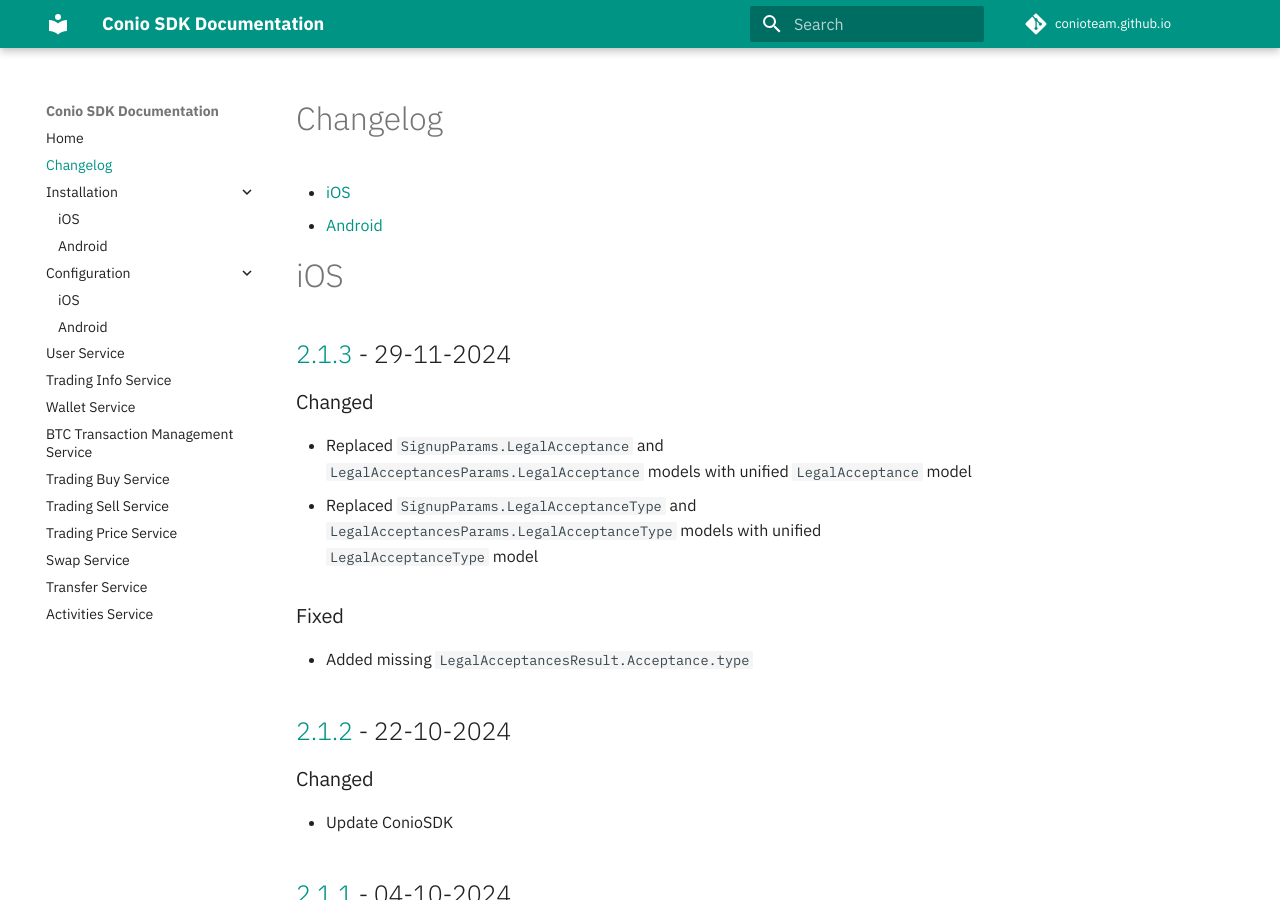
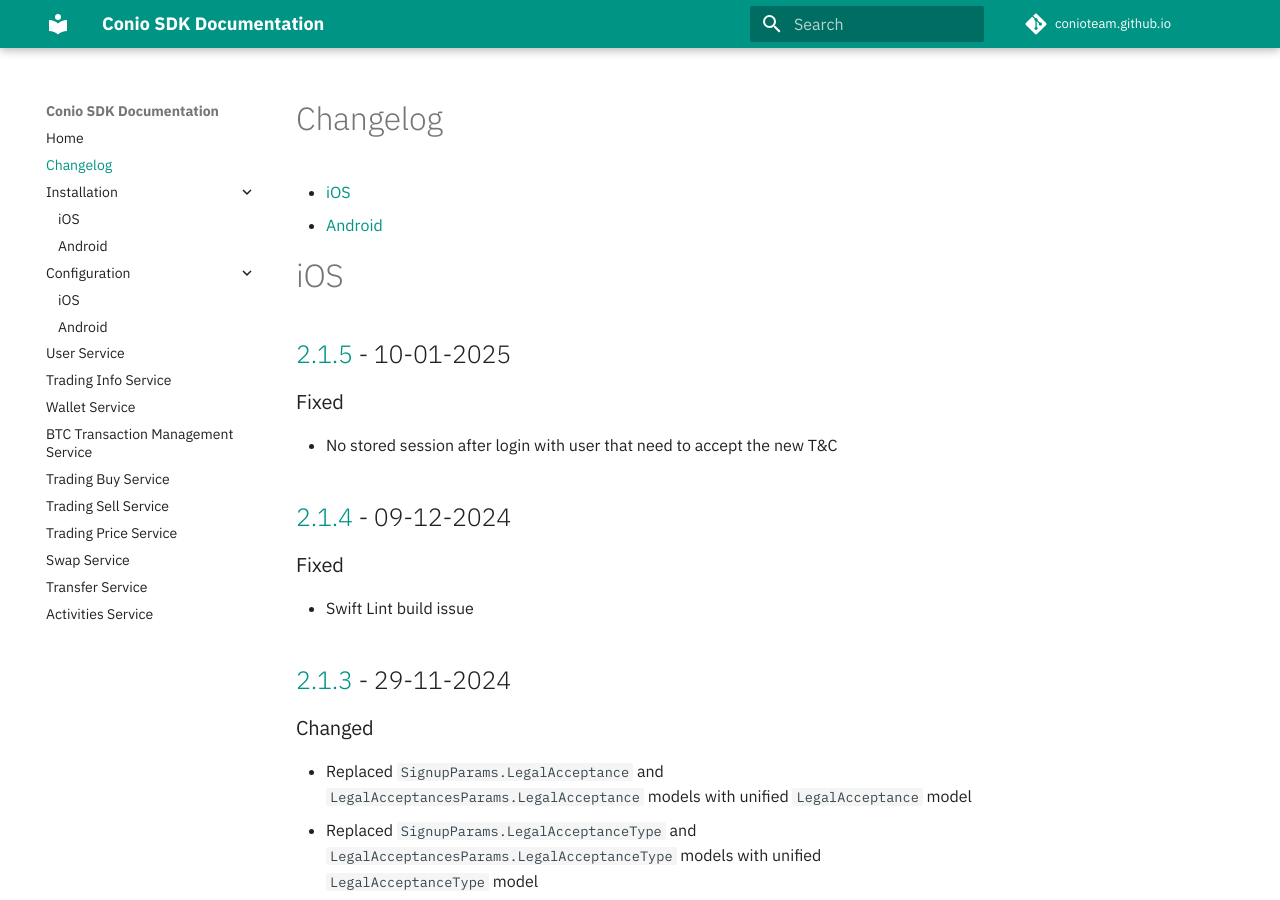
Before and after one commit to Conio/conio.github.io, an MkDocs documentation site: the page built from docs/CHANGELOG.md, in a window 1280 px wide and 900 px high. Built offline with MkDocs 1.6.1 and Material for MkDocs 9.7.7, drawn with Linux system fonts in a browser that asks for light colours; comment, search, counter and statistics services are not loaded.

Commit message:
Update CHANGELOG

```diff
--- a/docs/CHANGELOG.md
+++ b/docs/CHANGELOG.md
@@ -24,6 +24,15 @@
 
 
 # iOS
+
+## [2.1.5](https://bitbucket.org/squadrone/conio-sdk-b2b-ios/src/2.1.5/) - 10-01-2025
+### Fixed
+- No stored session after login with user that need to accept the new T&C
+
+## [2.1.4](https://bitbucket.org/squadrone/conio-sdk-b2b-ios/src/2.1.4/) - 09-12-2024
+### Fixed
+- Swift Lint build issue
+
 ## [2.1.3](https://bitbucket.org/squadrone/conio-sdk-b2b-ios/src/2.1.3/) - 29-11-2024
 ### Changed
 - Replaced `SignupParams.LegalAcceptance` and `LegalAcceptancesParams.LegalAcceptance` models with unified `LegalAcceptance` model
```
